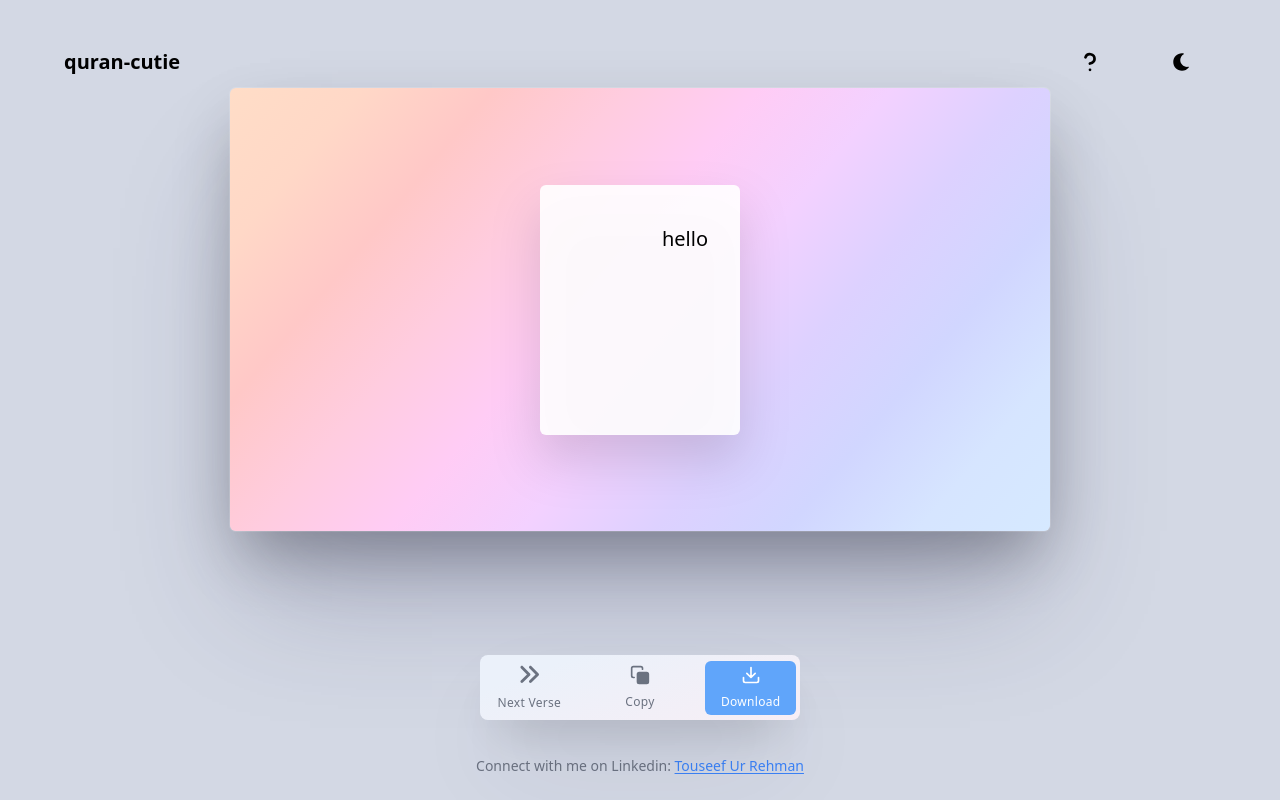
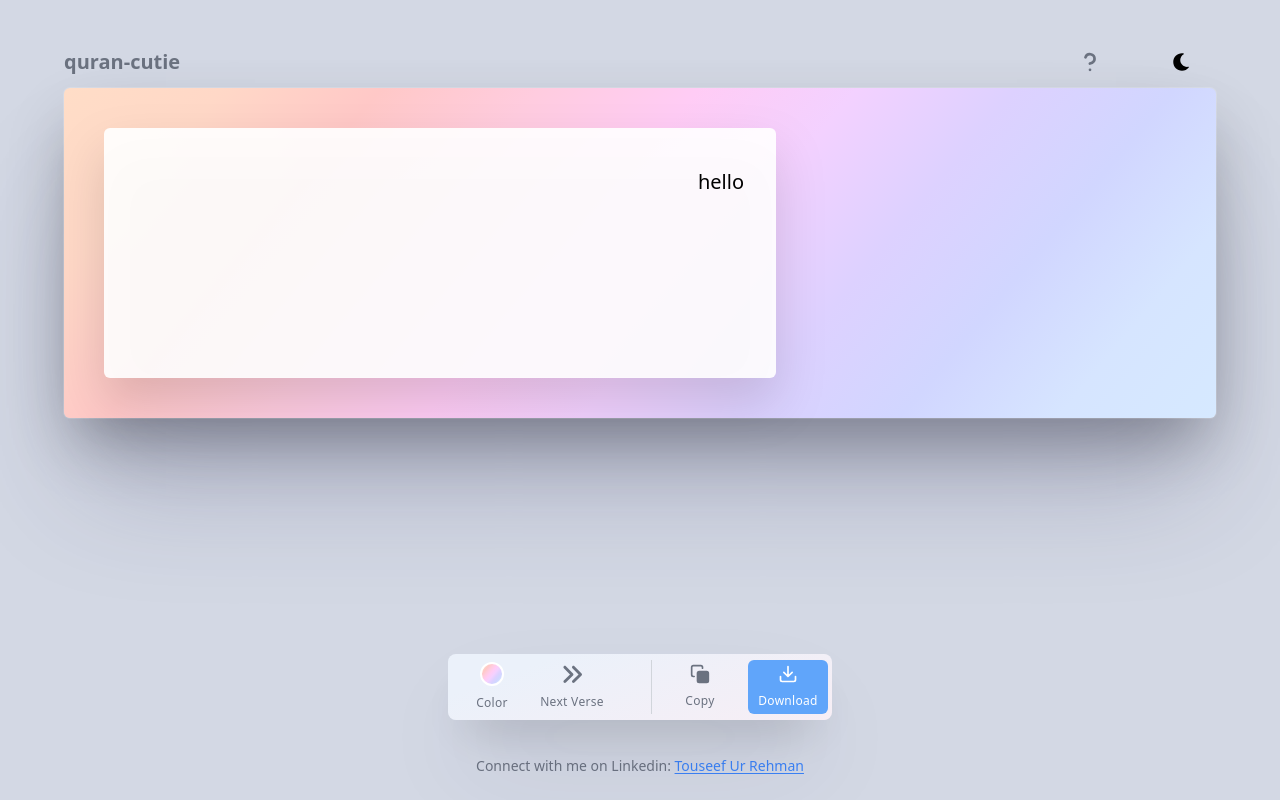
Before and after one commit to realtouseef/quran-cutie, a Next.js app: page / in a window 1280 px wide. Built offline with nearby package versions, Linux system fonts and the light colour scheme; no server answers.

Commit message:
made ui changes

```diff
--- a/components/Navbar.tsx
+++ b/components/Navbar.tsx
@@ -7,12 +7,12 @@ const Navbar: React.FC = () => {
   const [toggleTheme, setToggleTheme] = useState<boolean>(false);
   return (
     <nav className="my-6 h-10">
-      <div className="flex items-center justify-between text-xl font-bold">
+      <div className="flex items-center justify-between text-xl font-bold text-gray-500">
         <h1>quran-cutie</h1>
-        <ul className="flex items-center justify-center">
-          <li className="hover-bg mr-5">
+        <div className="flex items-center justify-center">
+          <button className="hover-bg mr-5">
             <Question />
-          </li>
+          </button>
           <button
             className="hover-bg"
             onClick={() => {
@@ -21,7 +21,7 @@ const Navbar: React.FC = () => {
           >
             {toggleTheme ? <Sun width="18" /> : <Moon width="20" />}
           </button>
-        </ul>
+        </div>
       </div>
     </nav>
   );
--- a/components/verse/Verse.tsx
+++ b/components/verse/Verse.tsx
@@ -3,9 +3,13 @@ import { useState, useEffect } from "react";
 const Verse = () => {
   const [storeVerse, setStoreVerse] = useState<string>("");
 
+  const randomNumber = Math.floor(Math.random() * 6236);
+
   useEffect(() => {
     async function getVerse() {
-      const res = await fetch(`${process.env.NEXT_PUBLIC_VERSE_URL}/13`);
+      const res = await fetch(
+        `${process.env.NEXT_PUBLIC_VERSE_URL}/${randomNumber}`
+      );
       const verse = await res.json();
       // console.log("verse.data", verse.data.text);
       //TODO: set this to "data" only
--- a/components/verse/VerseBackground.tsx
+++ b/components/verse/VerseBackground.tsx
@@ -9,7 +9,7 @@ const VerseBackground: React.FC = () => {
   return (
     <>
       {/* TODO: fix the width and height  */}
-      <main className="gradient-bg content-shadow mx-auto flex h-[443px] w-[820px] items-center justify-center rounded-md p-10">
+      <main className="gradient-bg content-shadow max=w-[820px] mx-auto max-h-[443px] rounded-md p-10">
         <article>
           <Verse />
         </article>
@@ -17,20 +17,28 @@ const VerseBackground: React.FC = () => {
 
       {/* FLOATING BAR  */}
 
-      <article className="floating-bar fixed bottom-[10%] left-0 right-0 z-20 mx-auto  max-w-xs rounded-lg p-1 text-gray-500">
-        <div className="flex items-center justify-between space-x-5 text-[12px]">
+      <article className="floating-bar fixed bottom-[10%] left-0 right-0 z-20 mx-auto max-w-sm rounded-lg p-1 text-gray-500">
+        <div className="flex items-center justify-between divide-x divide-gray-300 text-[12px]">
+          <div className="flex items-center justify-center">
+            <div className="floating-btn-center floatHover cursor-pointer">
+              <button className="gradient-bg relative h-6 w-6 rounded-full border-2 border-white"></button>
+              <span className="floatMarginTrack">Color</span>
+            </div>
             <button className="floating-btn-center floatHover">
               <Next width={width} />
-            <span className="mt-2 tracking-wide">Next Verse</span>
+              <span className="floatMarginTrack">Next Verse</span>
             </button>
-          <button className="floating-btn-center floatHover">
+          </div>
+          <div className="flex items-center justify-between space-x-2">
+            <button className="floating-btn-center floatHover ml-2">
               <Copy width={width} />{" "}
-            <span className="mt-2 tracking-wide">Copy</span>
+              <span className="floatMarginTrack">Copy</span>
             </button>
             <button className="floating-btn-center floatHover floatBtnDownload">
               <Download width={width} />
-            <span className="mt-2 tracking-wide">Download</span>
+              <span className="floatMarginTrack">Download</span>
             </button>
+          </div>
         </div>
       </article>
     </>
--- a/styles/globals.css
+++ b/styles/globals.css
@@ -12,11 +12,15 @@
   }
 
   .floatHover {
-    @apply w-24 rounded-md py-1 hover:bg-gray-300;
+    @apply w-20 rounded-md py-1 hover:bg-gray-300;
   }
 
   .floatBtnDownload {
     @apply bg-blue-400 text-white hover:bg-blue-500;
+  }
+
+  .floatMarginTrack {
+    @apply mt-2 tracking-wide;
   }
 }
 
```
Lines whose indentation alone changed are shown as unchanged.
